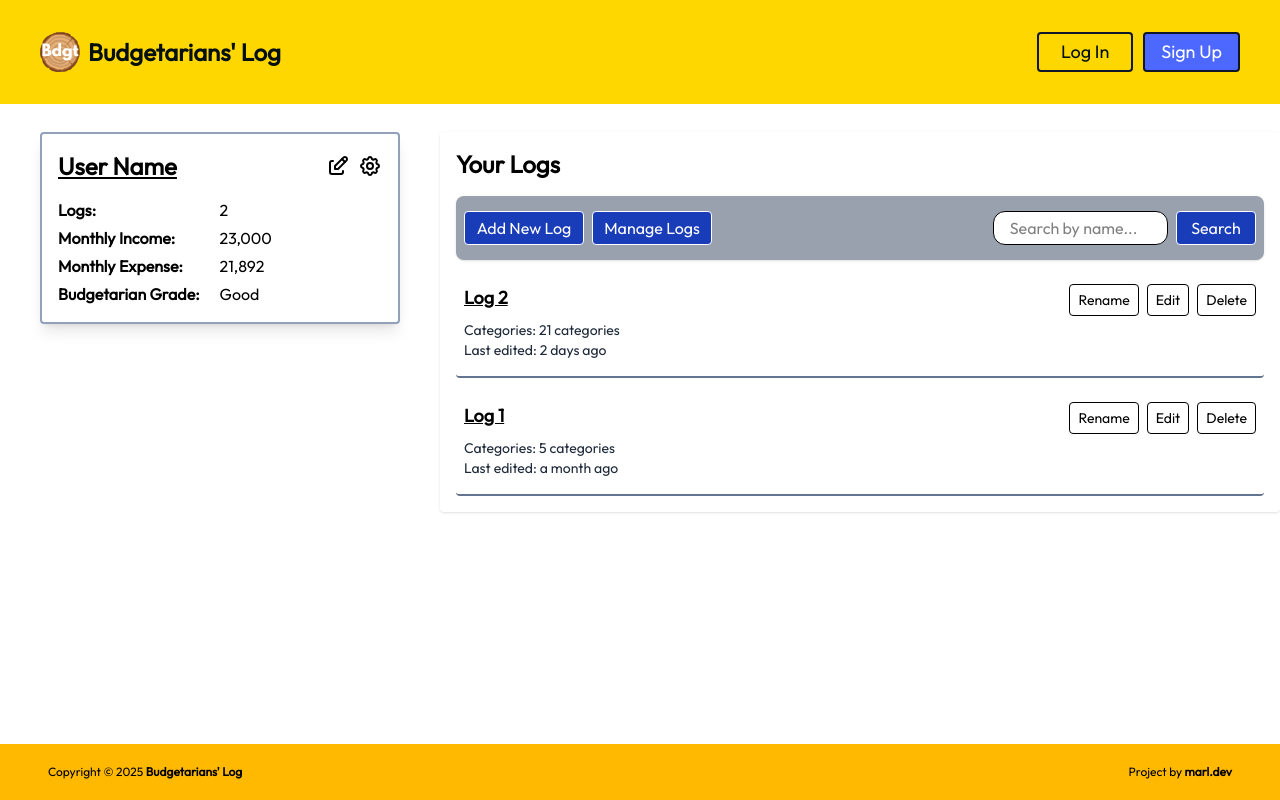
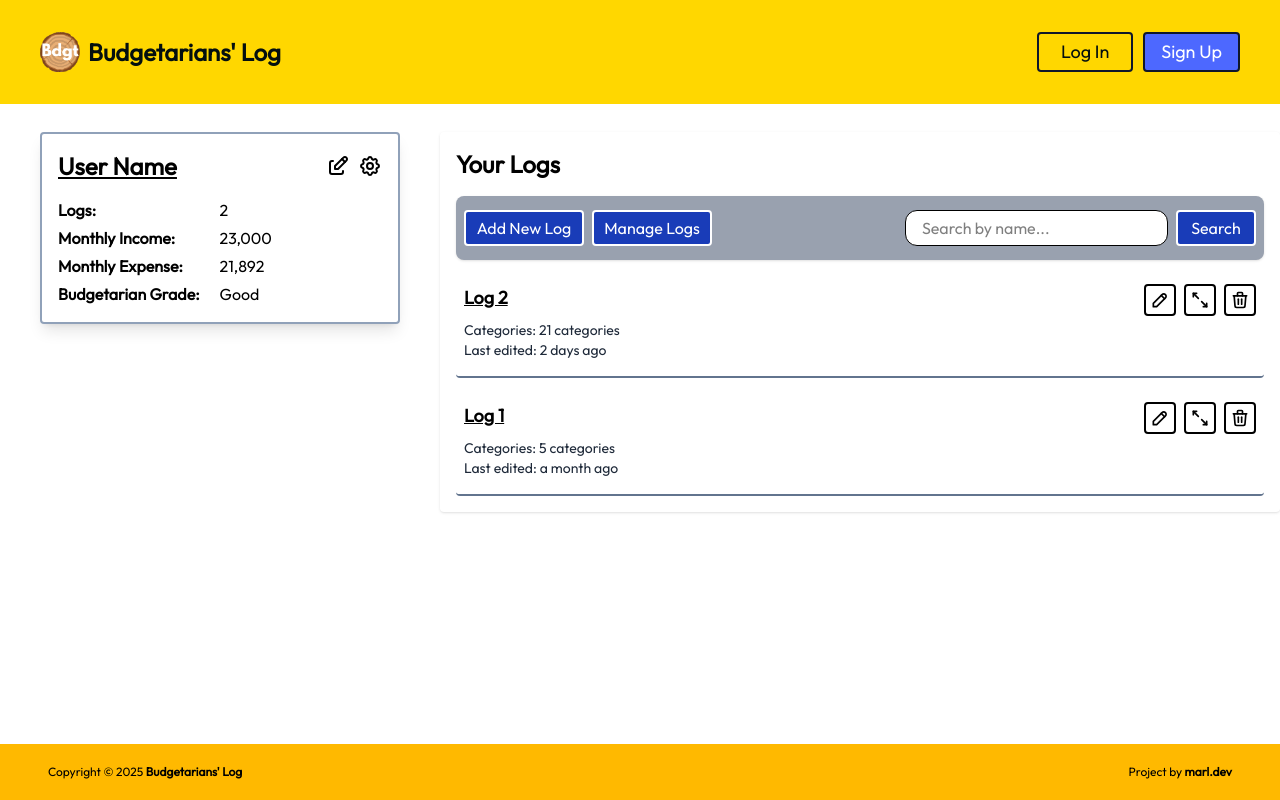
Before and after one commit to marlmunar/budget-tracker, a React (Vite) app in the folder frontend/: page /profile in a window 1280 px wide. Built offline with nearby package versions, Linux system fonts and the light colour scheme.

Commit message:
Added icons for the tools in logs

```diff
--- a/frontend/src/components/LogCard.jsx
+++ b/frontend/src/components/LogCard.jsx
@@ -1,4 +1,4 @@
-import React from "react";
+import { TbPencil, TbArrowsDiagonal2, TbTrash } from "react-icons/tb";
 
 const LogCard = ({ logName, logStats }) => {
   return (
@@ -10,10 +10,10 @@ const LogCard = ({ logName, logStats }) => {
           <p>Last edited: {logStats.lastEdited}</p>
         </div>
       </div>
-      <div className="flex gap-2 text-sm">
-        <button className="border px-2 py-1 rounded max-h-8">Rename</button>
-        <button className="border px-2 py-1 rounded max-h-8">Edit</button>
-        <button className="border px-2 py-1 rounded max-h-8">Delete</button>
+      <div className="flex gap-2">
+        <TbPencil title="Rename" className="tool-button" />
+        <TbArrowsDiagonal2 title="Open" className="tool-button" />
+        <TbTrash title="Delete" className="tool-button" />
       </div>
     </div>
   );
--- a/frontend/src/components/LogTools.jsx
+++ b/frontend/src/components/LogTools.jsx
@@ -1,27 +1,27 @@
-import { TbLayoutDashboard, TbSearch, TbSquarePlus } from "react-icons/tb";
+import { TbSearch, TbPlus, TbAdjustmentsAlt } from "react-icons/tb";
 
 const LogTools = () => {
   return (
     <section className="bg-gray-400 p-2 rounded-lg shadow">
       <div className="flex justify-between lg:min-h-12 items-center">
         <div className="flex gap-2">
-          <button className="bg-blue-800 text-white border min-h-8 px-2 py-1 rounded lg:min-w-[7.5rem]">
+          <button className="bg-blue-800 text-white border-2 min-h-8 px-2 py-1 rounded lg:min-w-[7.5rem] hover:border-transparent hover:shadow shadow-slate-800">
             <span className="hidden lg:block">Add New Log</span>
-            <TbSquarePlus className="text-xl lg:hidden" />
+            <TbPlus className="text-xl lg:hidden" />
           </button>
-          <button className="bg-blue-800 text-white border min-h-8 px-2 py-1 rounded lg:min-w-[7.5rem]">
+          <button className="bg-blue-800 text-white border-2 min-h-8 px-2 py-1 rounded lg:min-w-[7.5rem] hover:border-transparent hover:shadow shadow-slate-800">
             <span className="hidden lg:block">Manage Logs</span>
-            <TbLayoutDashboard className="text-xl lg:hidden" />
+            <TbAdjustmentsAlt className="text-xl lg:hidden" />
           </button>
         </div>
         <div className="flex gap-2">
           <input
-            className="bg-white border rounded-xl px-4 min-h-8 max-w-[10.95rem] hidden lg:block"
+            className="bg-white border rounded-xl px-4 min-h-8 max-w-[10.95rem] lg:max-w-none hidden lg:block"
             type="search"
             id="search-log"
             placeholder="Search by name..."
           />
-          <button className="bg-blue-800 text-white border min-h-8 px-2 py-1 rounded lg:min-w-[5rem]">
+          <button className="bg-blue-800 text-white border-2 min-h-8 px-2 py-1 rounded lg:min-w-[5rem] hover:border-transparent hover:shadow shadow-slate-800">
             <span className="hidden lg:block">Search</span>
             <TbSearch className="text-xl lg:hidden" />
           </button>
--- a/frontend/src/index.css
+++ b/frontend/src/index.css
@@ -105,3 +105,8 @@ button {
 .form-input {
   @apply border rounded min-h-8 px-2 w-[90%];
 }
+
+.tool-button {
+  @apply text-2xl border-2 p-1 h-8 w-8 rounded transition-all duration-300
+  hover:bg-amber-400 hover:shadow-slate-800 hover:border-transparent hover:text-white;
+}
```
